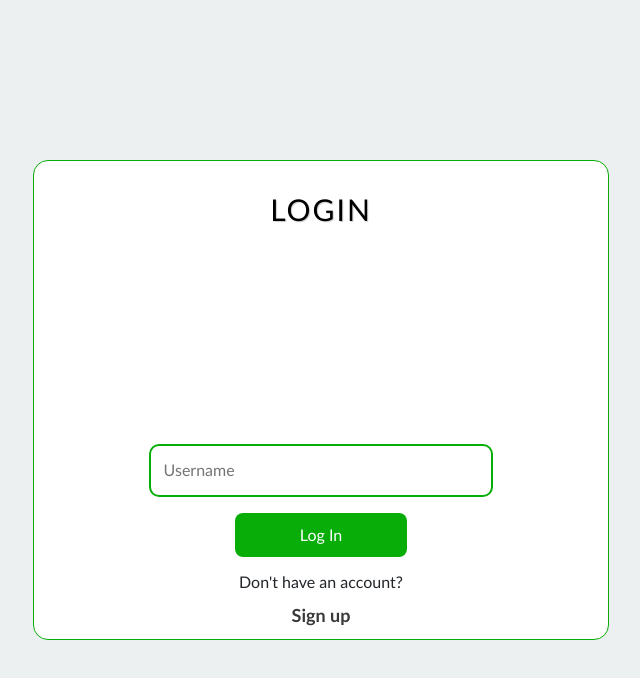
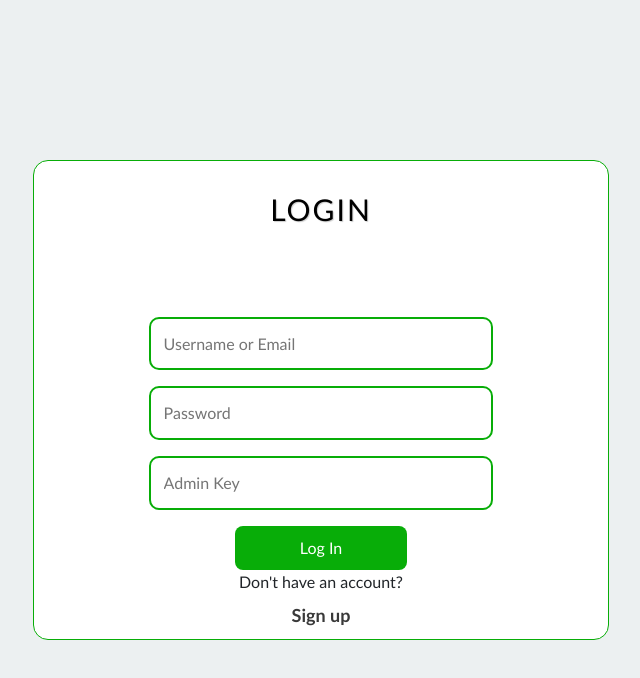
Before and after one commit to adarachel/doctors-appointment-frontend, a React (Create React App) app: page /login in a window 1280 px wide. Shown: the top 678 px of the page, without its empty margins (319-959 px from the left). Built offline with nearby package versions, Linux system fonts and the light colour scheme.

Commit message:
Add extra input fields

```diff
--- a/src/components/loginpage/Login.js
+++ b/src/components/loginpage/Login.js
@@ -8,15 +8,27 @@ import './login.css';
 const Login = () => {
   const dispatch = useDispatch();
   const navigate = useNavigate();
-  const [username, setUsername] = useState('');
+  const [loginData, setLoginData] = useState({ login: '', password: '' });
 
   const handleSubmit = async (e) => {
     e.preventDefault();
+
+    // Create the data object with the user inputs
+    const data = {
+      user: {
+        login: loginData.login,
+        password: loginData.password,
+        admin_key: loginData.admin_key,
+      },
+    };
+
     try {
-      await dispatch(loginUser(username));
+      await dispatch(loginUser(data));
+      console.log('Before navigation');
       navigate('/home');
+      console.log('After navigation');
     } catch (error) {
-      // eslint-disable-next-line no-console
+      // Handle login error here
     }
   };
 
@@ -33,7 +45,24 @@ const Login = () => {
             state="morph"
             style={{ width: '180px', height: '180px' }}
           />
-          <input type="text" value={username} onChange={(e) => setUsername(e.target.value)} placeholder="Username" />
+          <input
+            type="text"
+            value={loginData.login}
+            onChange={(e) => setLoginData({ ...loginData, login: e.target.value })}
+            placeholder="Username or Email"
+          />
+          <input
+            type="password"
+            value={loginData.password}
+            onChange={(e) => setLoginData({ ...loginData, password: e.target.value })}
+            placeholder="Password"
+          />
+          <input
+            type="text"
+            value={loginData.admin_key}
+            onChange={(e) => setLoginData({ ...loginData, admin_key: e.target.value })}
+            placeholder="Admin Key"
+          />
           <button type="submit">Log In</button>
         </form>
         <p>
```
